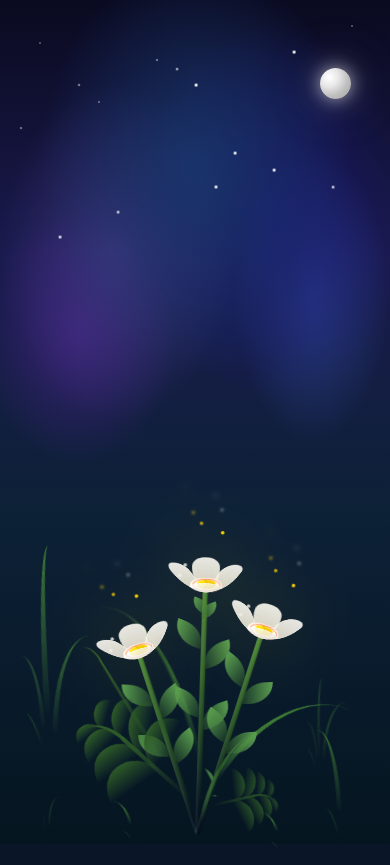
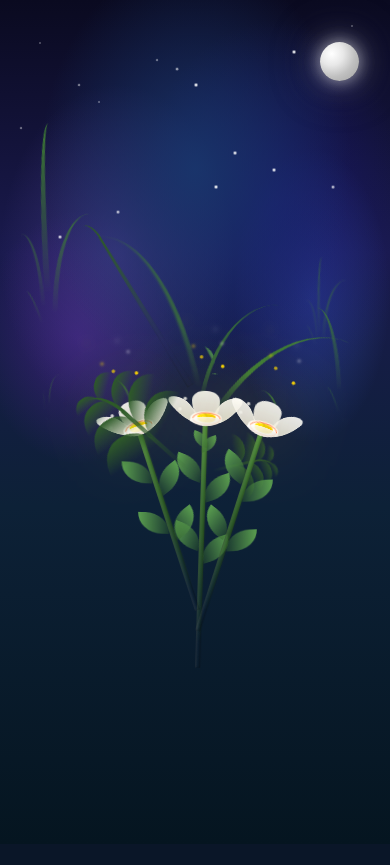
Before and after one commit to Ramin7DEV/Narcissus, a plain HTML site: page index.html in a window 390 px wide. After the commit the page ends 844 px from the top, so only its background shows below. Drawn offline with Linux system fonts and the light colour scheme.

Commit message:
Fix mobile portrait layout - larger flowers centered on screen

```diff
--- a/css/style.css
+++ b/css/style.css
@@ -1696,53 +1696,89 @@ body {
   }
 }
 
-/* Mobile Responsive - Make flowers larger on small screens */
-@media screen and (max-width: 768px) {
+/* Mobile Responsive - Portrait orientation (phone held vertically) */
+@media screen and (max-width: 768px) and (orientation: portrait) {
+  body {
+    align-items: center;
+  }
+
   .flower {
+    transform: scale(2.2);
+    bottom: auto;
+    top: 45%;
+  }
+
+  .flower--1 {
+    left: 50%;
+    transform: scale(2.2) translateX(-50%);
+  }
+
+  .flower--2 {
+    left: 65%;
+    top: 35%;
+    transform: scale(2);
+  }
+
+  .flower--3 {
+    left: 25%;
+    top: 55%;
+    transform: scale(1.8);
+  }
+
+  .flower__grass {
+    bottom: -15vmin;
     transform: scale(1.5);
-    bottom: 5vmin;
+  }
+
+  .flower__g-right {
+    bottom: -10vmin;
+  }
+
+  .moon {
+    width: 10vmin;
+    height: 10vmin;
+    top: 5%;
+    right: 8%;
+  }
+
+  .star {
+    width: 0.5vmin;
+    height: 0.5vmin;
+  }
+
+  .shooting-star {
+    display: none;
+  }
+}
+
+/* Very small phones */
+@media screen and (max-width: 400px) and (orientation: portrait) {
+  .flower {
+    transform: scale(2.5);
+    top: 50%;
   }
 
   .flower--1 {
-    left: 35%;
+    left: 50%;
+    transform: scale(2.5) translateX(-50%);
   }
 
   .flower--2 {
-    left: 55%;
+    left: 75%;
+    top: 38%;
+    transform: scale(2.2);
   }
 
   .flower--3 {
-    left: 15%;
-  }
-
-  .moon {
-    width: 8vmin;
-    height: 8vmin;
-    top: 8%;
-    right: 10%;
-  }
-
-  .star {
-    width: 0.4vmin;
-    height: 0.4vmin;
-  }
-}
-
-@media screen and (max-width: 480px) {
+    left: 20%;
+    top: 58%;
+    transform: scale(2);
+  }
+}
+
+/* Landscape orientation on mobile - original layout works fine */
+@media screen and (max-width: 768px) and (orientation: landscape) {
   .flower {
-    transform: scale(1.8);
-    bottom: 3vmin;
-  }
-
-  .flower--1 {
-    left: 30%;
-  }
-
-  .flower--2 {
-    left: 60%;
-  }
-
-  .flower--3 {
-    left: 10%;
-  }
-}
+    transform: scale(1.2);
+  }
+}
```
